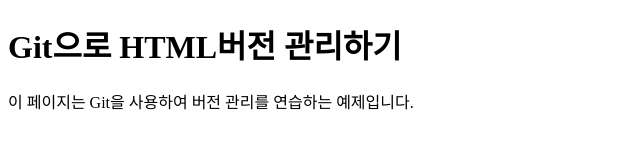
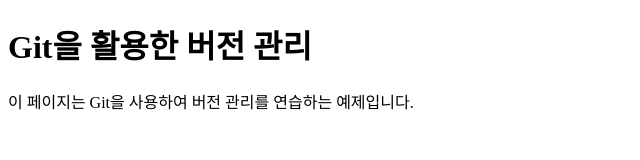
Before and after one commit to NicolasJackson123/git-individual-practice, a plain HTML site: page index.html in a window 1280 px wide. Shown: the whole page, without its empty margins (0-640 px from the left). Drawn offline with Linux system fonts and the light colour scheme.

Commit message:
제목 수정

```diff
--- a/index.html
+++ b/index.html
@@ -5,7 +5,7 @@
 <title>Git 학습</title>
 </head>
 <body>
-<h1>Git으로 HTML버전 관리하기</h1>
+<h1>Git을 활용한 버전 관리</h1>
 <p>이 페이지는 Git을 사용하여 버전 관리를 연습하는 예제입니다.</p>
 </body>
 </html>
```
